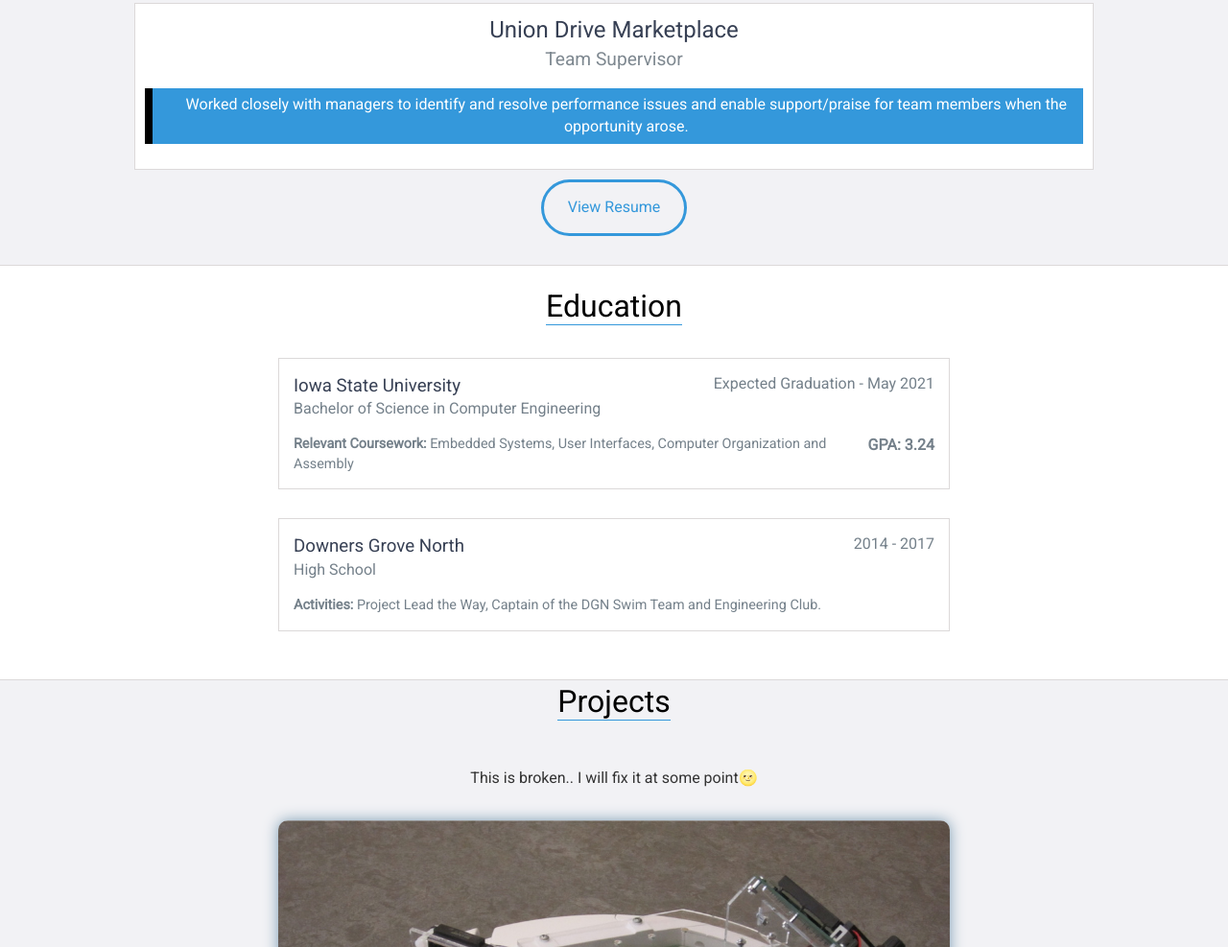
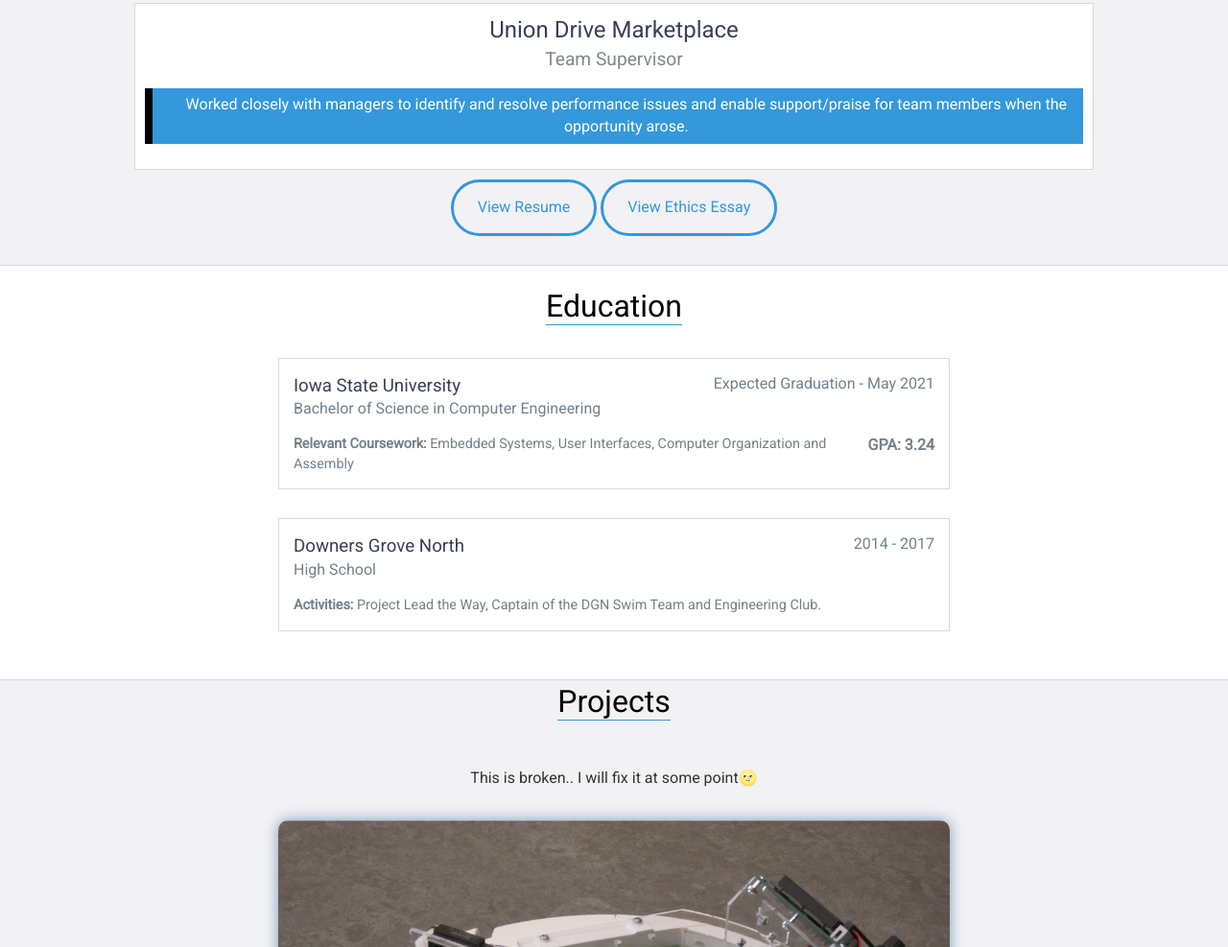
Before and after one commit to marcanio/marcanio.github.io, a website: page index.html in a window 1280 px wide. Shown: the part 1658-2645 px from the top of the page at 96% size. Drawn offline with nearby package versions, Linux system fonts and the light colour scheme.

Commit message:
Added Ethics Essay

```diff
--- a/index.html
+++ b/index.html
@@ -168,6 +168,7 @@
                 </div>
             </div>
             <a href="https://drive.google.com/file/d/1fxUY3MkzDVUzRzy6GD4OF2hFRd-YpdrB/view?usp=sharing" class="btn-rounded-white" target="_blank">View Resume</a>
+            <a href="https://drive.google.com/file/d/1IcdG4VSsFjVkd1SlTnWZFbiBY68m8h4d/view?usp=sharing" class="btn-rounded-white" target="_blank">View Ethics Essay</a>
         </div>
     </div>
     <!-- End #experience -->
```
